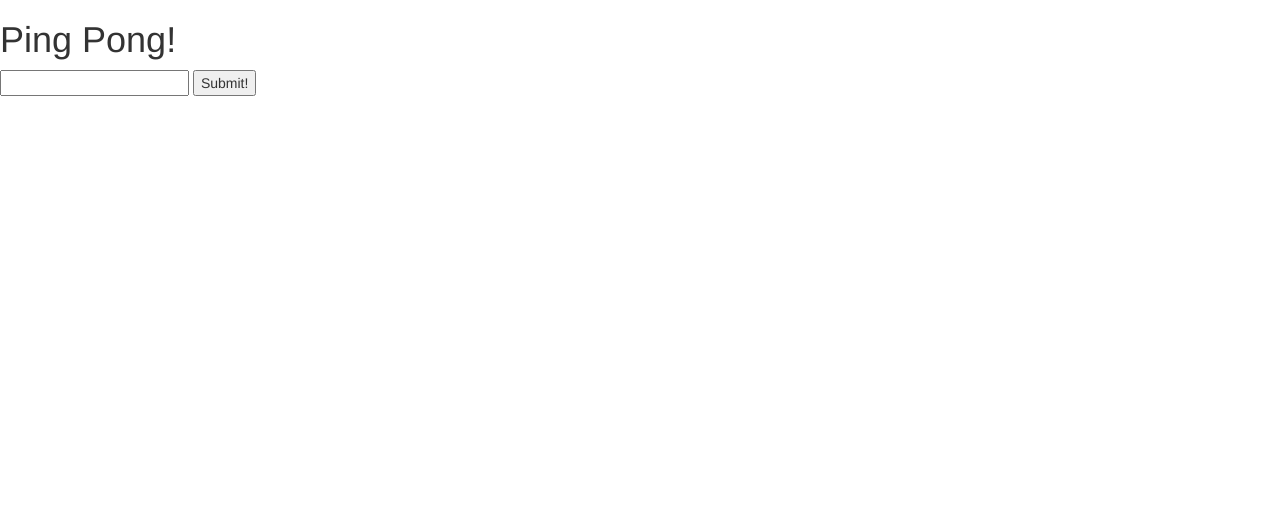
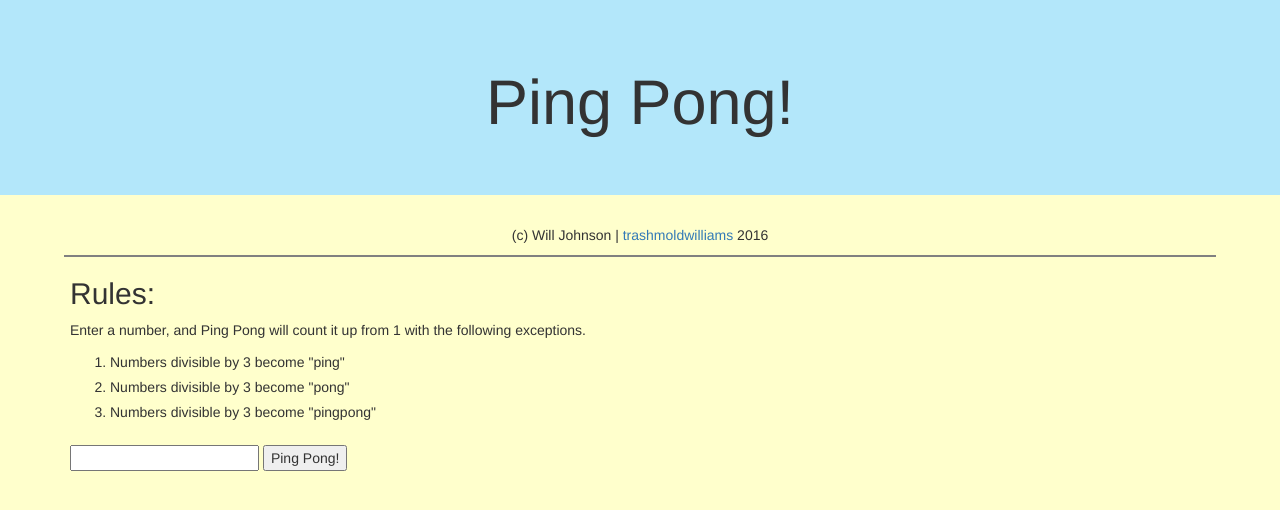
Before and after one commit to trashmoldwilliams/Intro-PingPong, a plain HTML site: page index.html in a window 1280 px wide. Drawn offline with Linux system fonts and the light colour scheme.

Commit message:
Add text and style page.

```diff
--- a/css/styles.css
+++ b/css/styles.css
@@ -0,0 +1,29 @@
+body {
+  background-color: #ffffcc;
+}
+
+#footer {
+  text-align: center;
+  padding-bottom: 10px;
+  border-bottom: 2px solid grey;
+  margin-left: 5%;
+  margin-right: 5%;
+}
+
+#pageHeader {
+  text-align: center;
+  background-color: #B3E7FA;
+}
+
+#pingPongContainer {
+  margin-left: 70px;
+}
+
+#rules {
+  line-height: 25px;
+}
+
+#totalInputNumber {
+  margin-top: 10px;
+  margin-bottom: 20px;
+}
--- a/index.html
+++ b/index.html
@@ -8,9 +8,27 @@
     <script src="js/scripts.js"></script>
   </head>
   <body>
-    <h1>Ping Pong!</h1>
-    <input id=totalInputNumber type="number"></input>
-    <button id="submit">Submit!</button>
-    <ul id="pingPongList"></ul>
+    <div id="pageHeader"class="jumbotron">
+      <h1>Ping Pong!</h1>
+    </div>
+    <div id="footer">
+      <span>
+        (c) Will Johnson |
+        <a href="https://github.com/trashmoldwilliams" target="_blank">trashmoldwilliams</a>
+        2016
+      </span>
+    </div>
+    <div id=pingPongContainer>
+      <h2>Rules:</h2>
+      <p>Enter a number, and Ping Pong will count it up from 1 with the following exceptions.</p>
+      <ol id="rules">
+        <li>Numbers divisible by 3 become "ping"</li>
+        <li>Numbers divisible by 3 become "pong"</li>
+        <li>Numbers divisible by 3 become "pingpong"</li>
+      </ol>
+      <input id=totalInputNumber type="number"></input>
+      <button id="submit">Ping Pong!</button>
+      <ul id="pingPongList"></ul>
+    </div>
   </body>
 </html>
```
